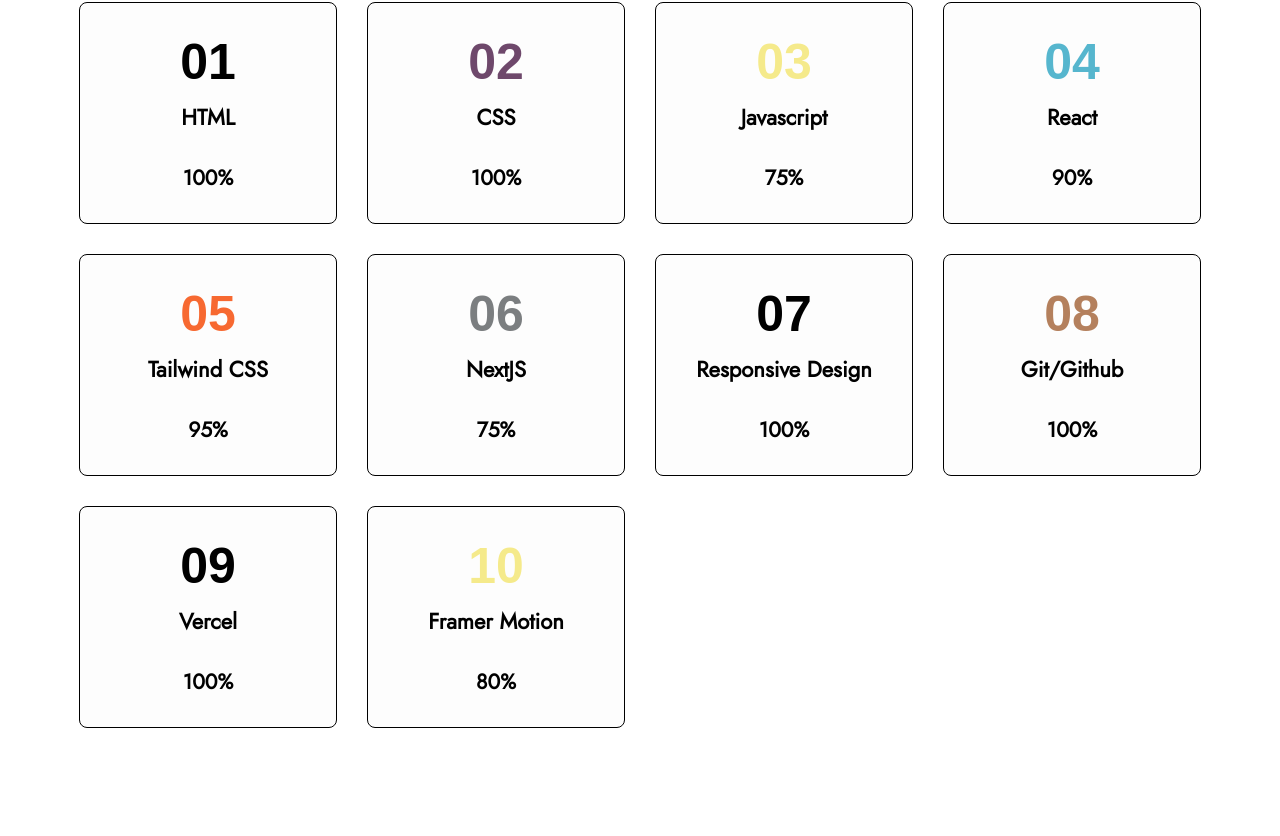
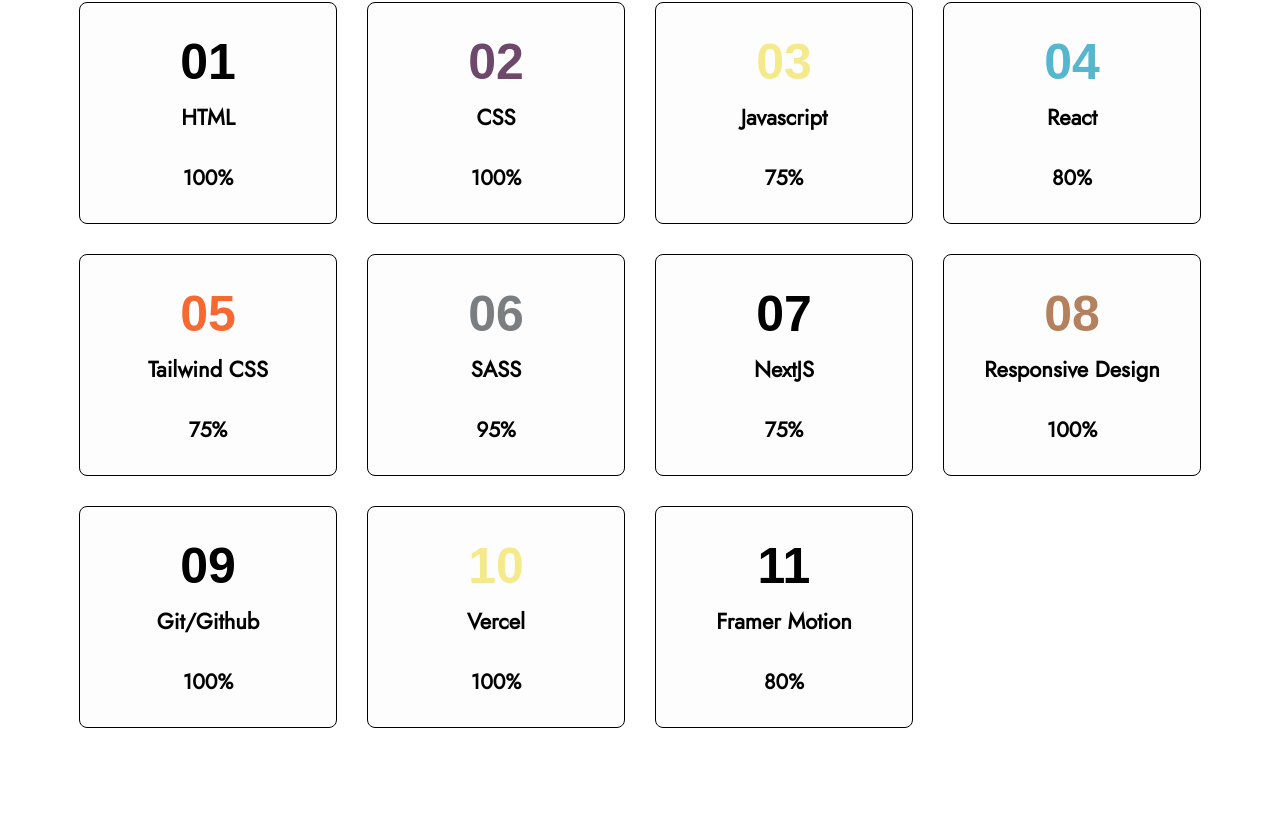
Before and after one commit to Mrs-Code01/myportfolio, a React (Vite) app: page / in a window 1280 px wide. Shown: the part 1777-2613 px from the top of the page. Built offline with nearby package versions, Linux system fonts and the light colour scheme; a web font is replaced by a local one.

Commit message:
changed skills

```diff
--- a/src/Home.jsx
+++ b/src/Home.jsx
@@ -30,7 +30,7 @@ const Home = () => {
             <p>Who I am?</p>
             <h2>About Me</h2>
             <p>
-              A seasoned frontend developer with 6+ years of experience, using
+              A seasoned frontend developer with 3+ years of experience, using
               modern javascript frameworks and a passion for frontend
               architecture and experience design; ready to build
               high-performance, accessible and responsive user interfaces for
@@ -97,7 +97,7 @@ const Home = () => {
               <div>
                 <h2>04</h2>
                 <h3>React</h3>
-                <CountUp end={90} />
+                <CountUp end={80} />
               </div>
             </motion.div>
             {/* Skill 4 */}
@@ -109,6 +109,17 @@ const Home = () => {
               <div>
                 <h2>05</h2>
                 <h3>Tailwind CSS</h3>
+                <CountUp end={75} />
+              </div>
+            </motion.div>
+            <motion.div
+              initial={{ opacity: 0, x: -200 }}
+              whileInView={{ opacity: 1, x: 0 }}
+              transition={{ duration: 0.3 }}
+            >
+              <div>
+                <h2>06</h2>
+                <h3>SASS</h3>
                 <CountUp end={95} />
               </div>
             </motion.div>
@@ -119,7 +130,7 @@ const Home = () => {
               transition={{ duration: 0.3 }}
             >
               <div>
-                <h2>06</h2>
+                <h2>07</h2>
                 <h3>NextJS</h3>
                 <CountUp end={75} />
               </div>
@@ -131,7 +142,7 @@ const Home = () => {
               transition={{ duration: 0.3 }}
             >
               <div>
-                <h2>07</h2>
+                <h2>08</h2>
                 <h3>Responsive Design</h3>
                 <CountUp end={100} />
               </div>
@@ -143,7 +154,7 @@ const Home = () => {
               transition={{ duration: 0.3 }}
             >
               <div>
-                <h2>08</h2>
+                <h2>09</h2>
                 <h3>Git/Github</h3>
                 <CountUp end={100} />
               </div>
@@ -155,7 +166,7 @@ const Home = () => {
               transition={{ duration: 0.3 }}
             >
               <div>
-                <h2>09</h2>
+                <h2>10</h2>
                 <h3>Vercel</h3>
                 <CountUp end={100} />
               </div>
@@ -167,7 +178,7 @@ const Home = () => {
               transition={{ duration: 0.3 }}
             >
               <div>
-                <h2>10</h2>
+                <h2>11</h2>
                 <h3>Framer Motion</h3>
                 <CountUp end={80} />
               </div>
@@ -189,8 +200,8 @@ const Home = () => {
           <div className={styles.portfolio_flex}>
             <div>
               <div className={styles.show}>
-                <h3>Fashion Shop</h3>
-                <a href="https://alabi-fashion.vercel.app">View</a>
+                <h3>CV Template</h3>
+                <a href="https://magik-pi.vercel.app/">View</a>
               </div>
             </div>
             <div>
```
